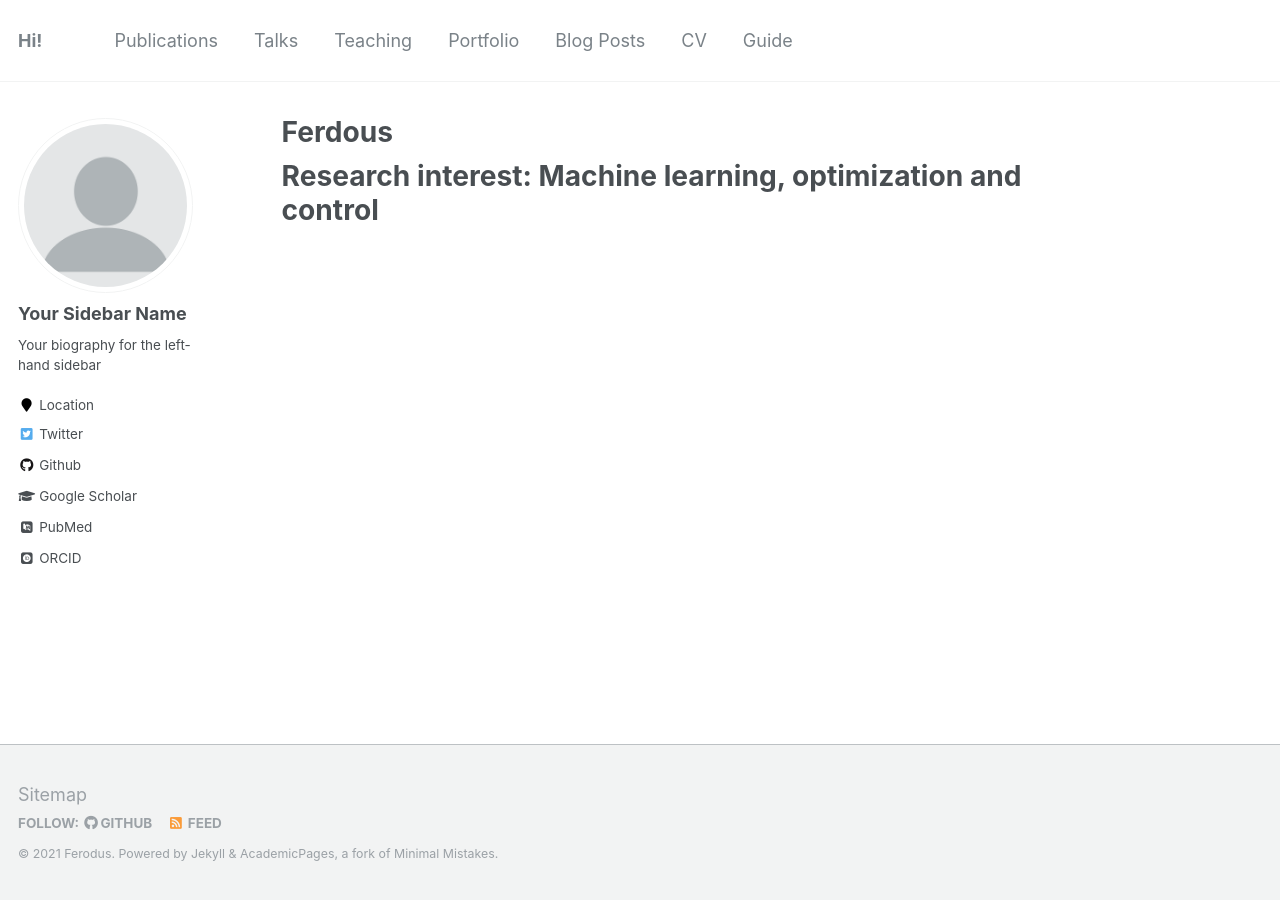
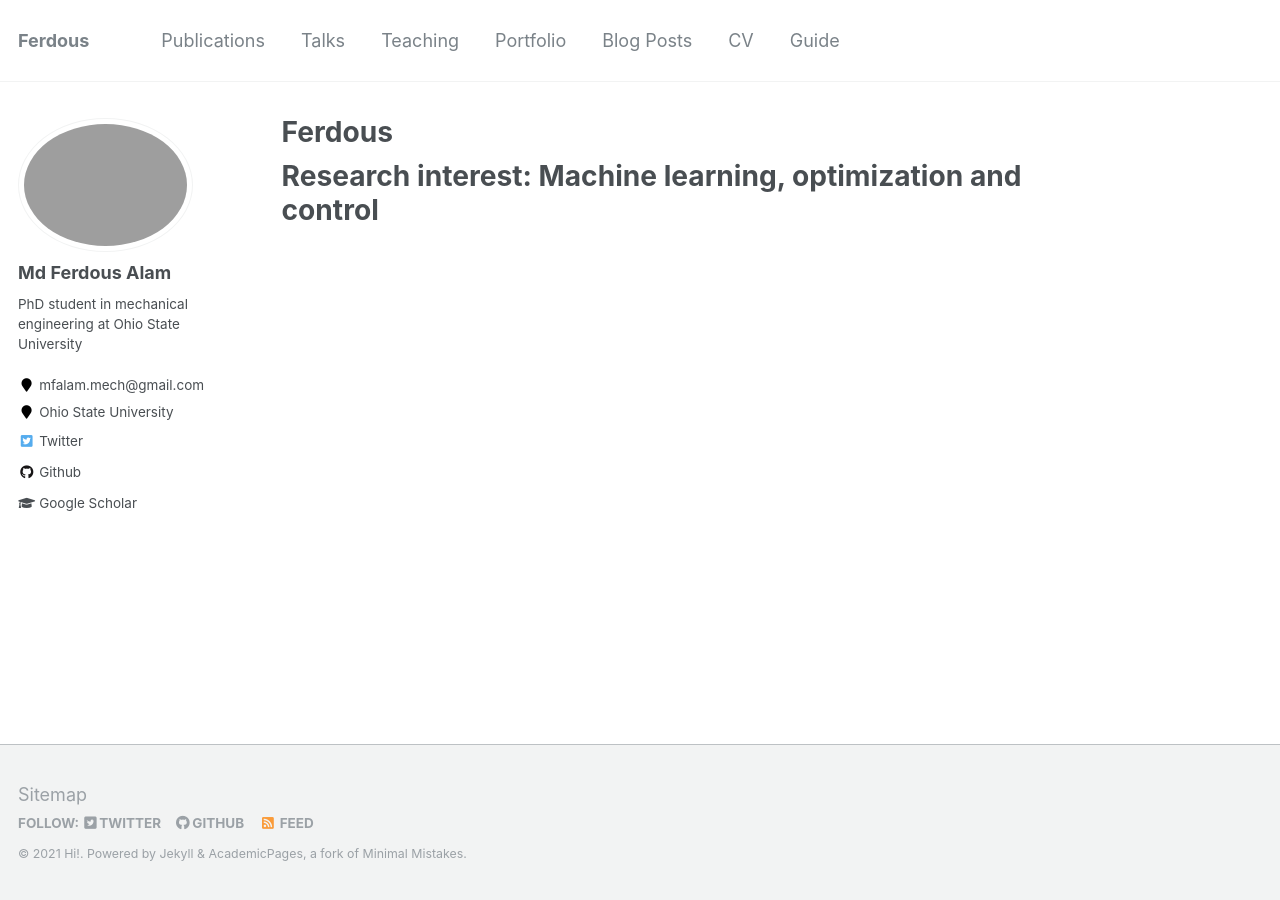
Before and after one commit to ghost-083/ghost-083.github.io, a Jekyll site: the page built from _pages/about.md, in a window 1280 px wide. Built offline with Jekyll 4.4.1, drawn with Linux system fonts in a browser that asks for light colours; some web fonts are replaced.

Commit message:
Trigger rebuild

```diff
--- a/_config.yml
+++ b/_config.yml
@@ -7,13 +7,13 @@
 
 # Site Settings
 locale                   : "en-US"
-title                    : "Hi!"
+title                    : "Ferdous"
 title_separator          : "-"
-name                     : &name "Ferodus"
+name                     : &name "Hi!"
 description              : &description "personal description"
-url                      : https://academicpages.github.io # the base hostname & protocol for your site e.g. "https://mmistakes.github.io"
+url                      : https://ghost-083.github.io/ # the base hostname & protocol for your site e.g. "https://mmistakes.github.io"
 baseurl                  : "" # the subpath of your site, e.g. "/blog"
-repository               : "academicpages/academicpages.github.io"
+repository               : "ghost-083/ghost-083.github.io"
 teaser                   :  # filename of teaser fallback teaser image placed in /images/, .e.g. "500x300.png"
 breadcrumbs              : false # true, false (default)
 words_per_minute         : 160
@@ -57,7 +57,7 @@ yandex_site_verification :
 
 # Social Sharing
 twitter:
-  username               : &twitter
+  username               : &twitter ferdousnayan
 facebook:
   username               :
   app_id                 :
@@ -80,13 +80,13 @@ analytics:
 
 # Site Author
 author:
-  name             : "Your Sidebar Name"
-  avatar           : "profile.png"
-  bio              : "Your biography for the left-hand sidebar"
-  location         : "Location"
-  employer         :
-  pubmed           : "https://www.ncbi.nlm.nih.gov/pubmed/?term=john+snow"
-  googlescholar    : "http://yourfullgooglescholarurl.com"
+  name             : "Md Ferdous Alam"
+  avatar           : "ferdous.png"
+  bio              : "PhD student in mechanical engineering at Ohio State University"
+  location         : "mfalam.mech@gmail.com"
+  employer         : "Ohio State University"
+  pubmed           :
+  googlescholar    : "https://scholar.google.com/citations?user=m5ofw-YAAAAJ&hl=en"
   email            :
   researchgate     :  # example: "https://www.researchgate.net/profile/yourprofile"
   uri              :
@@ -96,20 +96,20 @@ author:
   flickr           :
   facebook         :
   foursquare       :
-  github           : "academicpages"
+  github           : "ghost-083"
   google_plus      :
   keybase          :
   instagram        :
   impactstory      : #"https://profiles.impactstory.org/u/xxxx-xxxx-xxxx-xxxx"
   lastfm           :
   linkedin         :
-  orcid            : "http://orcid.org/yourorcidurl"
+  orcid            :
   pinterest        :
   soundcloud       :
   stackoverflow    : # http://stackoverflow.com/users/123456/username
   steam            :
   tumblr           :
-  twitter          : "replacethistwitterhandle"
+  twitter          : "ferdousnayan"
   vine             :
   weibo            :
   xing             :
```
